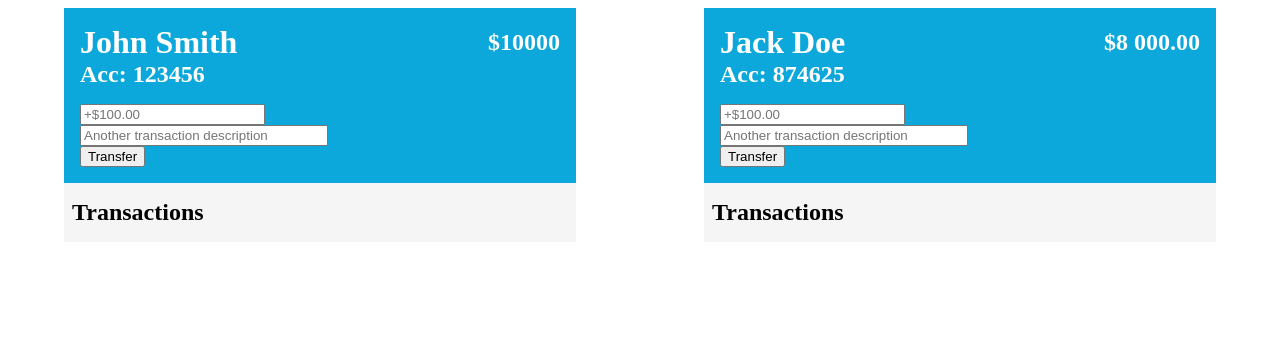
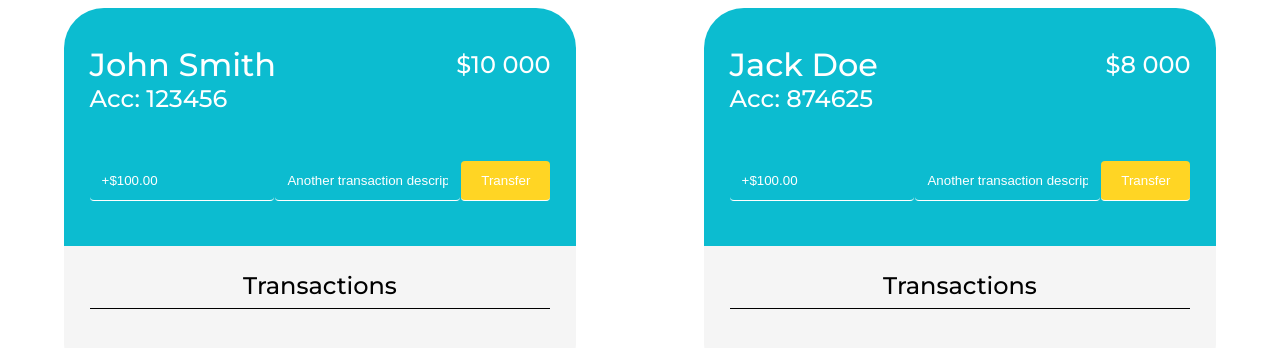
Before and after one commit to fari3001/Transfer-List, a React (Create React App) app: page / in a window 1280 px wide. Shown: the top 348 px of the page. Built offline with nearby package versions, Linux system fonts and the light colour scheme.

Commit message:
styling and functional changes

```diff
--- a/package.json
+++ b/package.json
@@ -3,6 +3,8 @@
   "version": "0.1.0",
   "private": true,
   "dependencies": {
+    "@fortawesome/fontawesome-svg-core": "^1.3.0",
+    "@fortawesome/free-solid-svg-icons": "^6.0.0",
     "@testing-library/jest-dom": "^5.16.2",
     "@testing-library/react": "^12.1.3",
     "@testing-library/user-event": "^13.5.0",
--- a/public/index.html
+++ b/public/index.html
@@ -10,34 +10,14 @@
       content="Web site created using create-react-app"
     />
     <link rel="apple-touch-icon" href="%PUBLIC_URL%/logo192.png" />
-    <!--
-      manifest.json provides metadata used when your web app is installed on a
-      user's mobile device or desktop. See https://developers.google.com/web/fundamentals/web-app-manifest/
-    -->
+    <link rel="preconnect" href="https://fonts.googleapis.com">
+    <link rel="preconnect" href="https://fonts.gstatic.com" crossorigin>
+    <link href="https://fonts.googleapis.com/css2?family=Montserrat:wght@500&display=swap" rel="stylesheet">
     <link rel="manifest" href="%PUBLIC_URL%/manifest.json" />
-    <!--
-      Notice the use of %PUBLIC_URL% in the tags above.
-      It will be replaced with the URL of the `public` folder during the build.
-      Only files inside the `public` folder can be referenced from the HTML.
-
-      Unlike "/favicon.ico" or "favicon.ico", "%PUBLIC_URL%/favicon.ico" will
-      work correctly both with client-side routing and a non-root public URL.
-      Learn how to configure a non-root public URL by running `npm run build`.
-    -->
     <title>React App</title>
   </head>
   <body>
     <noscript>You need to enable JavaScript to run this app.</noscript>
     <div id="root"></div>
-    <!--
-      This HTML file is a template.
-      If you open it directly in the browser, you will see an empty page.
-
-      You can add webfonts, meta tags, or analytics to this file.
-      The build step will place the bundled scripts into the <body> tag.
-
-      To begin the development, run `npm start` or `yarn start`.
-      To create a production bundle, use `npm run build` or `yarn build`.
-    -->
   </body>
 </html>
--- a/src/App.css
+++ b/src/App.css
@@ -6,8 +6,10 @@
   margin: auto;
 }
 
-h1, h2 {
+h1, h2, p {
+  font-family: 'Montserrat', sans-serif;
   margin: 0;
+  font-weight: 500;
 }
 
 .interface-wrapper {
@@ -17,18 +19,19 @@ h1, h2 {
 
 .header {
   height: auto;
-  background-color: rgb(13, 168, 219);
+  background-color: #0cbcd0;
   color: white;
-  padding: 1rem;
+  padding: 2.3rem 5%;
   display: flex;
   flex-direction: column;
   justify-content: space-between;
+  border-radius: 40px 40px 0 0;
 }
 
 /* Accounts */
 
 .account-wrapper {
-  margin-bottom: 1rem;
+  margin-bottom: 2.5rem;
 }
 
 .flex-wrapper {
@@ -43,27 +46,76 @@ h1, h2 {
 
 /* Transfer */
 
-.transfer-wrapper {
+form {
   display: flex;
   justify-content: space-between;
+  width: 100%;
 }
 
-.transfer-description {
-  width: 15rem;
+.transfer-description, .transfer-amount {
+  width: 40%;
 }
 
 .transfer-description input {
   width: 100%;
 }
 
+input {
+  width: 100%;
+  padding: 12px;
+  margin: 8px 0;
+  display: inline-block;
+  border: none;
+  border-radius: 4px;
+  box-sizing: border-box;
+  background: none;
+  border-bottom: 1px solid white;
+  color: white;
+}
+
+input:focus {
+  outline:none;
+}
+
+input::-webkit-outer-spin-button,
+input::-webkit-inner-spin-button {
+  -webkit-appearance: none;
+  margin: 0;
+}
+
+/* Firefox */
+input[type=number] {
+  -moz-appearance: textfield;
+}
+
+input::placeholder {
+  color: white;
+}
+
+input[type="submit"] {
+  padding: 12px 20px;
+  background-color: #FFD524;
+}
+
 /* Transaction */
 
 .transaction-wrapper {
-  padding: 1rem 1rem 1rem 0.5rem;
+  padding: 5% 5% 10%;
   background-color: #f5f5f5;
+  border-radius: 0 0 40px 40px;
 }
+
+.transaction-wrapper h2 {
+  text-align: center;
+  margin-bottom: 1.5rem;
+  padding-bottom: 0.5rem;
+  border-bottom: 1px solid black;
+}
+
 
 .transaction-statement {
   display: flex;
   justify-content: space-between;
+  font-size: 1.2rem;
+  margin: 1rem 0;
 }
--- a/src/App.js
+++ b/src/App.js
@@ -15,6 +15,7 @@ function App() {
   const [description, setDescription] = useState('')
   const [transactionTwo, setTransactionTwo] = useState('')
   const [total, setTotal] = useState(10000)
+  const [totalTwo, setTotalTwo] = useState(8000)
   const current = new Date();
   const date = `${current.getDate()}/${current.getMonth()+1}/${current.getFullYear()}`;
 
@@ -22,10 +23,10 @@ function App() {
   return (
     <div className="app">
       <div className='interface-wrapper'>
-        <InterfaceOne amountOne={amountOne} amountTwo={amountTwo} total={total} setTotal={setTotal} setAmountOne={setAmountOne} description={description} setDescription={setDescription} date={date} transactionTwo={transactionTwo} />
+        <InterfaceOne amountOne={amountOne} amountTwo={amountTwo} total={total} totalTwo={totalTwo} setTotal={setTotal} setTotalTwo={setTotalTwo} setAmountOne={setAmountOne} description={description} setDescription={setDescription} date={date} transactionTwo={transactionTwo} />
       </div>
       <div className='interface-wrapper'>
-        <InterfaceTwo amountOne={amountOne} amountTwo={amountTwo} setAmountTwo={setAmountTwo} description={description} date={date} transactionTwo={transactionTwo} setTransactionTwo={setTransactionTwo} />
+        <InterfaceTwo amountOne={amountOne} amountTwo={amountTwo} setTotal={setTotal} totalTwo={totalTwo} setTotalTwo={setTotalTwo} setAmountTwo={setAmountTwo} description={description} date={date} transactionTwo={transactionTwo} setTransactionTwo={setTransactionTwo} />
       </div>
     </div>
     )
--- a/src/components/Accounts/AccountDetails.jsx
+++ b/src/components/Accounts/AccountDetails.jsx
@@ -2,25 +2,30 @@ import React from 'react'
 import Account from '../../Accounts.json'
 import '../../App.css'
 
-export default function AccountDetails({total, setTotal, description}) {
+export default function AccountDetails({total, amountOne, setTotal, description}) {
   const Accounts = Account.accounts
-  console.log(description.length)
+  const currentFigure = amountOne.amount
+  const firstClient = Accounts[0]
 
+  let colourConfirmation = 'white'
+
+
+  // console.log('this is the current ' + currentFigure + ' this is the total ' + total)
+  if (total >=  currentFigure) {
+     colourConfirmation = 'white'
+  } else {
+     colourConfirmation = 'red'
+  }
 
   return (
     <div className='account-wrapper'>
-
               <div className='flex-wrapper'>
-                <h1>{Accounts[0].name}</h1>
-
-                  <h2>${total}</h2>
-
-
+                <h1>{firstClient.name}</h1>
+                  <h2 style={{color: colourConfirmation}}>${total.toString().replace(/\B(?=(\d{3})+(?!\d))/g, " ")}</h2>
               </div>
 
-
         <div className='account-number'>
-            <h2>Acc: {Accounts[0].account}</h2>
+            <h2>Acc: {firstClient.account}</h2>
         </div>
     </div>
   )
--- a/src/components/Accounts/AccountDetailsTwo.jsx
+++ b/src/components/Accounts/AccountDetailsTwo.jsx
@@ -1,15 +1,29 @@
 import React from 'react'
+import Account from '../../Accounts.json'
 import '../../App.css'
 
-export default function AccountDetails({total, setTotal, transactionTwo}) {
+export default function AccountDetails({totalTwo, amountOne, setTotal, transactionTwo}) {
+  const Accounts = Account.accounts
+  const currentFigure = amountOne.amount
+  const secondClient = Accounts[1]
+  let colourConfirmation = 'white'
+
+  console.log(totalTwo)
+
+  if (totalTwo >=  currentFigure) {
+    colourConfirmation = 'white'
+ } else {
+    colourConfirmation = 'red'
+ }
+
   return (
     <div className='account-wrapper'>
         <div className='flex-wrapper'>
-            <h1>Jack Doe</h1>
-            <h2>$8 000.00</h2>
+            <h1>{secondClient.name}</h1>
+            <h2 style={{ color: colourConfirmation }} >${totalTwo.toString().replace(/\B(?=(\d{3})+(?!\d))/g, " ")}</h2>
         </div>
         <div className='account-number'>
-            <h2>Acc: 874625</h2>
+            <h2>Acc: {secondClient.account}</h2>
         </div>
     </div>
   )
--- a/src/components/Interfaces/InterfaceOne.jsx
+++ b/src/components/Interfaces/InterfaceOne.jsx
@@ -4,17 +4,17 @@ import TransactionsTwo from '../Transactions/TransactionsTwo'
 import '../../App.css'
 
 
-export default function InterfaceOne({ amountOne, transactionTwo, date, total, amountTwo, setAmountOne, setTotal, setAmountTwo, description, setDescription}) {
+export default function InterfaceOne({ amountOne, transactionTwo, date, total, totalTwo, amountTwo, setAmountOne, setTotal, setTotalTwo, setAmountTwo, description, setDescription}) {
 
 
   return (
     <div className='wrapper'>
       <div className='header'>
-          <AccountDetails  total={total} setTotal={setTotal} description={description} />
-          <Transfer amountOne={amountOne} setAmountOne={setAmountOne} total={total} setTotal={setTotal} description={description} setDescription={setDescription} />
+          <AccountDetails  total={total} amountOne={amountOne} setTotal={setTotal} description={description} />
+          <Transfer amountOne={amountOne} setAmountOne={setAmountOne} total={total} setTotal={setTotal} totalTwo={totalTwo} setTotalTwo={setTotalTwo} description={description} setDescription={setDescription} />
       </div>
       <div className='footer'>
-          <TransactionsTwo  amountTwo={amountTwo} setAmountTwo={setAmountTwo} transactionTwo={transactionTwo} date={date} />
+          <TransactionsTwo  amountTwo={amountTwo} setAmountTwo={setAmountTwo} setTotal={setTotal} setTotalTwo={setTotalTwo} transactionTwo={transactionTwo} date={date} />
       </div>
     </div>
   )
--- a/src/components/Interfaces/InterfaceTwo.jsx
+++ b/src/components/Interfaces/InterfaceTwo.jsx
@@ -3,13 +3,13 @@ import AccountDetails from '../Accounts/AccountDetailsTwo'
 import Transfer from '../Transfer/TransferTwo'
 import TransactionsOne from '../Transactions/TransactionsOne'
 
-export default function InterfaceTwo({amountOne, setAmountOne, amountTwo, setAmountTwo, description, date, total, setTotal, transactionTwo, setTransactionTwo}) {
+export default function InterfaceTwo({amountOne, setAmountOne, amountTwo, setAmountTwo, description, date, totalTwo, setTotal, setTotalTwo, transactionTwo, setTransactionTwo}) {
 
   return (
     <div className='wrapper'>
       <div className='header'>
-          <AccountDetails total={total} setTotal={setTotal} transactionTwo={transactionTwo} />
-          <Transfer amountTwo={amountTwo} setAmountTwo={setAmountTwo} transactionTwo={transactionTwo} setTransactionTwo={setTransactionTwo} />
+          <AccountDetails totalTwo={totalTwo} amountOne={amountOne} setTotal={setTotal} transactionTwo={transactionTwo} />
+          <Transfer amountTwo={amountTwo} setAmountTwo={setAmountTwo} setTotal={setTotal} setTotalTwo={setTotalTwo} transactionTwo={transactionTwo} setTransactionTwo={setTransactionTwo} />
       </div>
       <div className='footer'>
           <TransactionsOne amountOne={amountOne} setAmountOne={setAmountOne} description={description} date={date} />
--- a/src/components/Transfer/TransferTwo.jsx
+++ b/src/components/Transfer/TransferTwo.jsx
@@ -1,6 +1,6 @@
 import React, {useEffect, useState, useRef} from 'react'
 
-export default function TransferOne({ amountTwo, setAmountTwo, setTransactionTwo }) {
+export default function TransferOne({ amountTwo, totalTwo, setAmountTwo, setTotal, setTotalTwo, setTransactionTwo }) {
 
       const handleChange = (e) => {
         const {name, value} = e.target
@@ -16,6 +16,11 @@ export default function TransferOne({ amountTwo, setAmountTwo, setTransactionTwo
       const handleSubmit = (e) => {
         e.preventDefault();
         setTransactionTwo((el) => [...el, amountTwo]);
+        const currentFigure = amountTwo.amount
+
+        setTotal (prevState => Number(prevState) + Number(currentFigure))
+        setTotalTwo (prevState => Number(prevState) - Number(currentFigure))
+        console.log('this is the totalTwo amount ' + currentFigure)
       }
 
   return (
```
Also changed, not shown: src/components/Transfer/TransferOne.jsx (+11 -4 lines), 1 other file (tests, documents, lock files or other folders).
